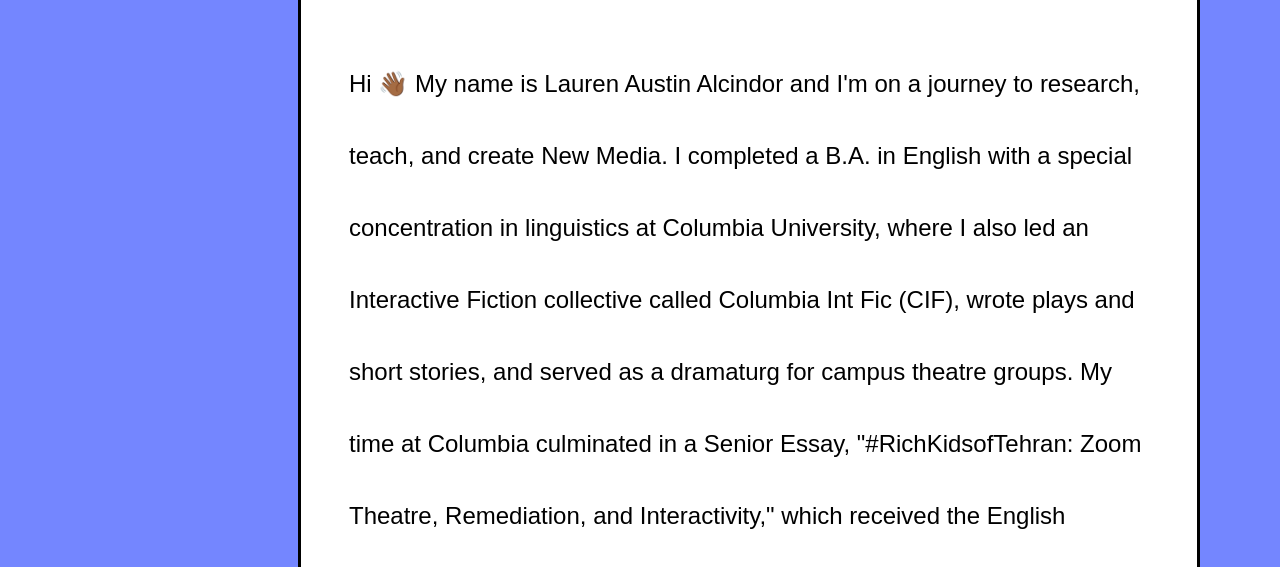
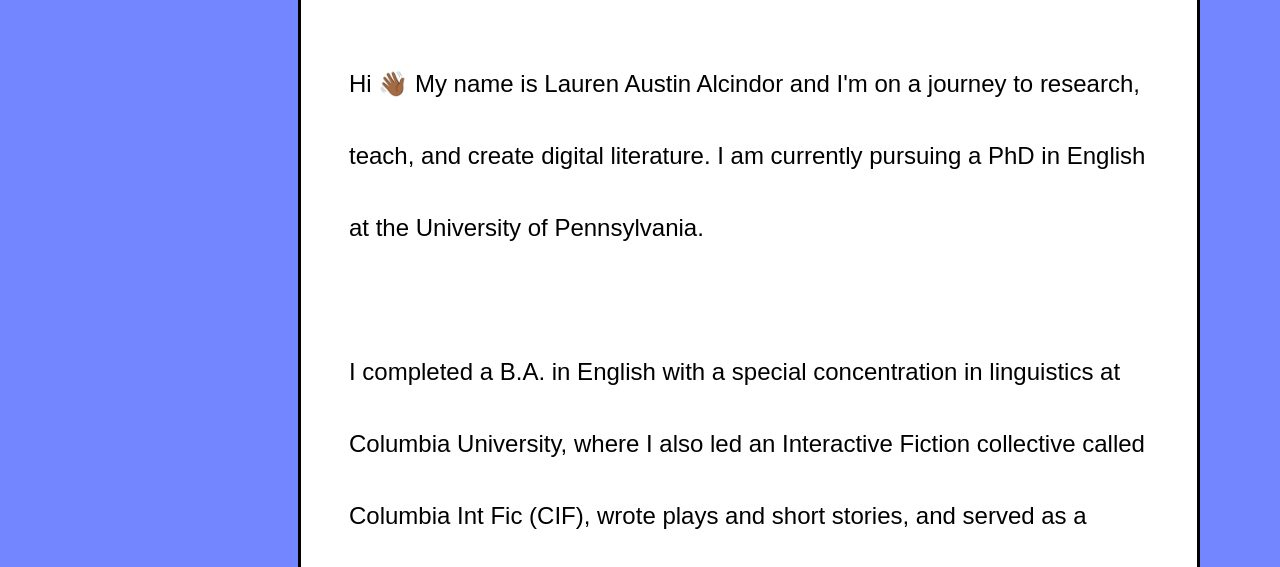
Before and after one commit to lauraustin/lauraustin.github.io, a plain HTML site: page about.html in a window 1280 px wide. Shown: the part 121-688 px from the top of the page. Drawn offline with Linux system fonts and the light colour scheme.

Commit message:
about update

```diff
--- a/about.html
+++ b/about.html
@@ -32,9 +32,10 @@
 
     <div class="main">
     <p>
-        Hi  <span class="wave">👋🏾</span>  My name is Lauren Austin Alcindor and I'm on a journey to research, teach, and create New Media. I completed a B.A. in English with a special concentration in linguistics at Columbia University, where I also led an Interactive Fiction collective called Columbia Int Fic (CIF), wrote plays and short stories, and served as a dramaturg for campus theatre groups. My time at Columbia culminated in a Senior Essay, "#RichKidsofTehran: Zoom Theatre, Remediation, and Interactivity," which received the English Department's Bunner Award for best essay dealing with American Literature. Since graduating, I have worked in education access as well as spent a year abroad as part of the South Korea Fulbright program.
+        Hi  <span class="wave">👋🏾</span>  My name is Lauren Austin Alcindor and I'm on a journey to research, teach, and create digital literature. I am currently pursuing a PhD in English at the University of Pennsylvania.
 
-        <br><br>Currently, I am pursuing a PhD in English at the University of Pennsylvania. Looking forward to where the next chapter takes me!
+        <br><br>I completed a B.A. in English with a special concentration in linguistics at Columbia University, where I also led an Interactive Fiction collective called Columbia Int Fic (CIF), wrote plays and short stories, and served as a dramaturg for campus theatre groups. My time at Columbia culminated in a Senior Essay, "#RichKidsofTehran: Zoom Theatre, Remediation, and Interactivity," which received the English Department's Bunner Award for best essay dealing with American Literature. Since graduating, I have worked in education access as well as spent a year abroad as part of the South Korea Fulbright program.
+
     </p>
     </div>
 
```
